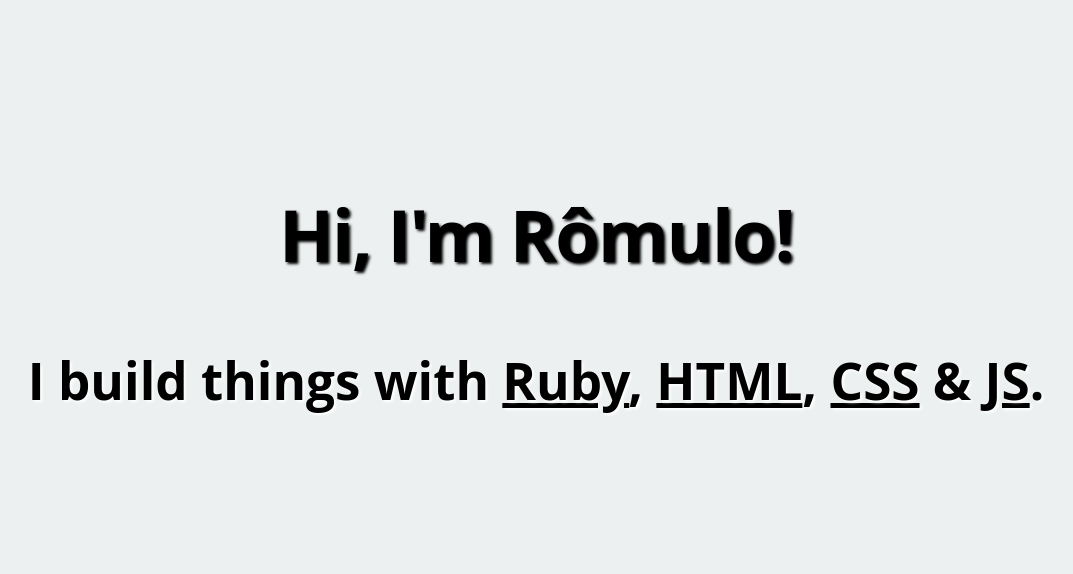
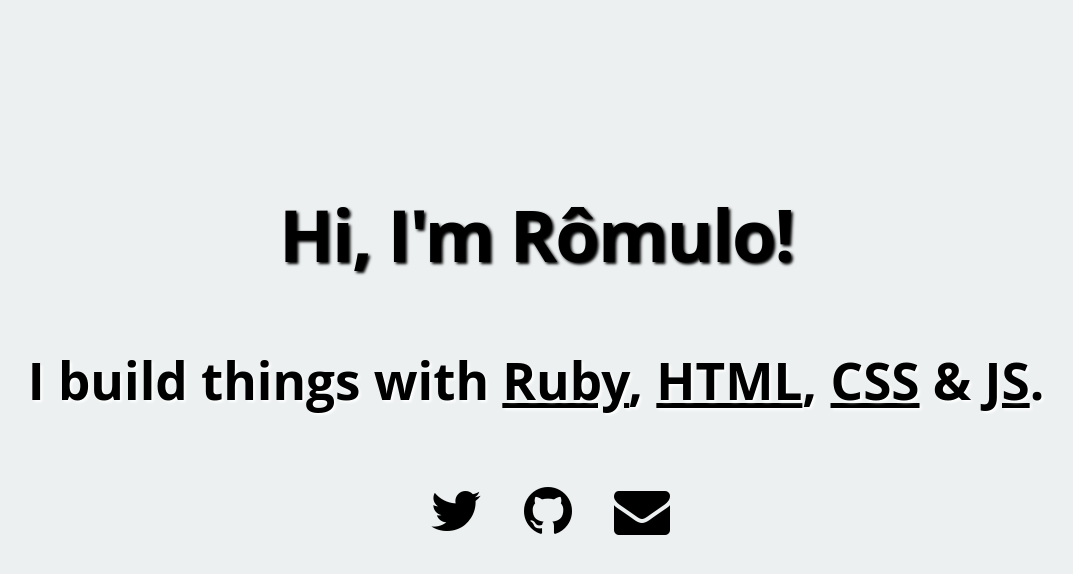
Before and after one commit to romulomachado/romulomachado.github.io, a Jekyll site: the page built from index.html, in a window 1280 px wide. Shown: the top 574 px of the page, without its empty margins (104-1177 px from the left). Built offline with Jekyll 4.4.1, drawn with Linux system fonts in a browser that asks for light colours.

Commit message:
Update layout

```diff
--- a/_layouts/default.html
+++ b/_layouts/default.html
@@ -4,10 +4,13 @@
     <meta charset="utf-8">
     <title>{{ page.title }}</title>
     <link rel="stylesheet" href="/stylesheets/styles.css">
+    <link rel="stylesheet" href="/stylesheets/fontawesome/css/font-awesome.min.css">
+    <meta name="viewport" content="width=device-width, initial-scale=1, user-scalable=no">
   </head>
   <body>
     {{ content }}
 
+    <script src="/javascripts/jquery.min.js"></script>
     <script src="/javascripts/script.js"></script>
   </body>
 </html>
```
